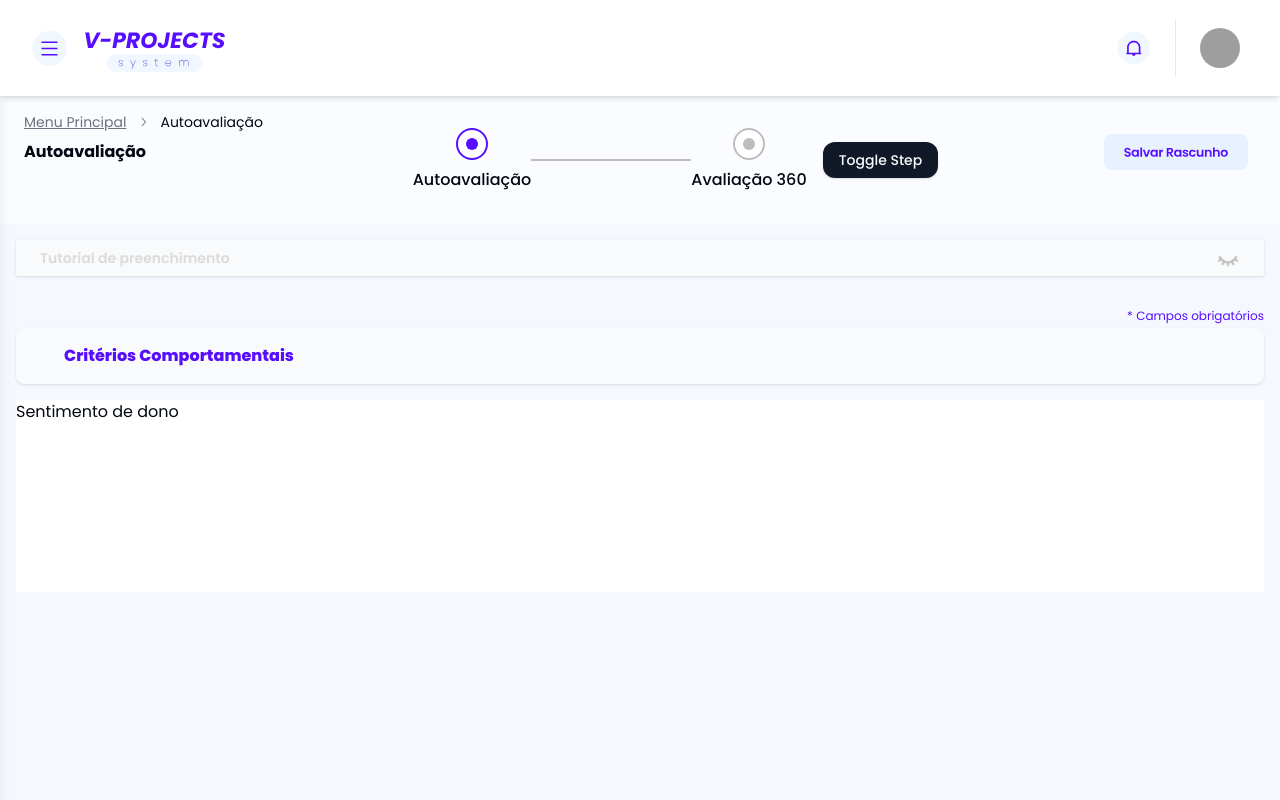
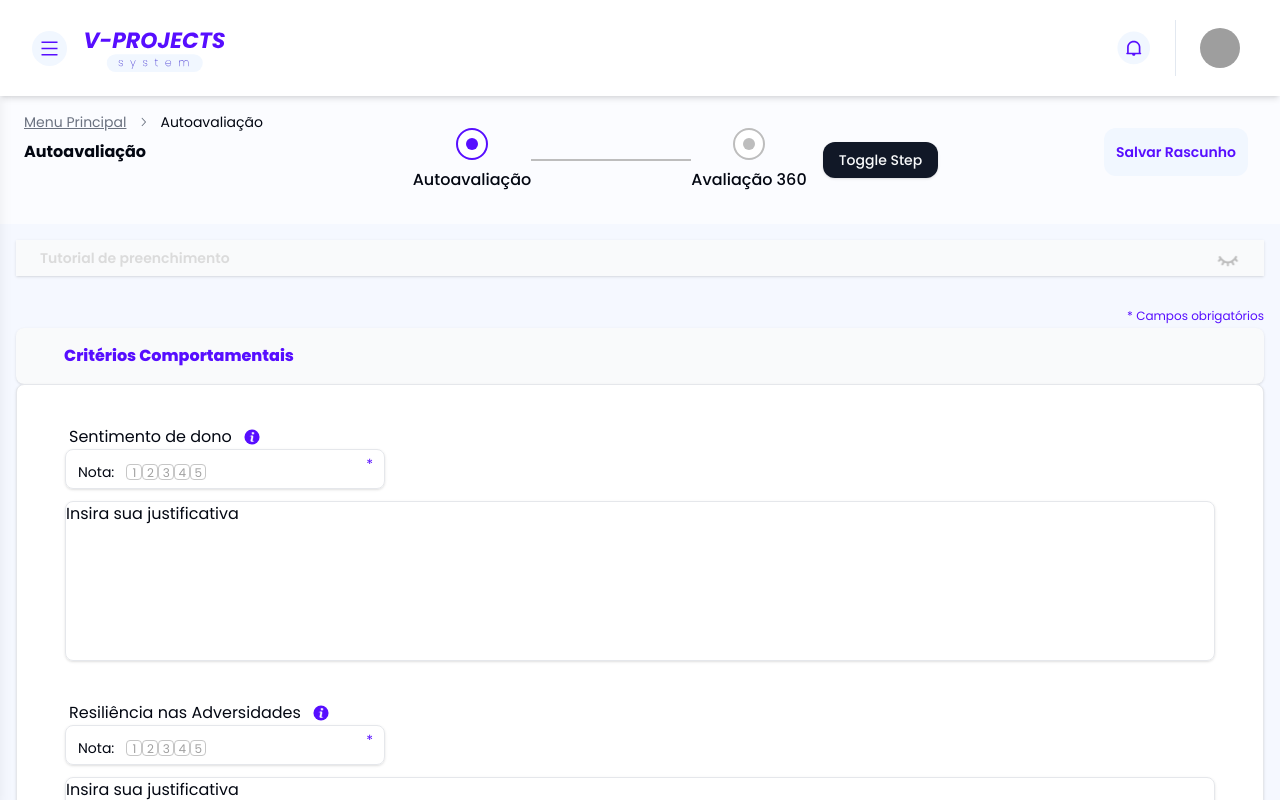
Before and after one commit to ericlbarreto/vprojects-web, a React (Vite) app: page /autoav-colab in a window 1280 px wide. Shown: the top 800 px of the page. Built offline with nearby package versions, Linux system fonts and the light colour scheme; sample sign-in values are in the browser's storage; grey boxes are pictures that could not be loaded.

Commit message:
componente Info, avaliações

```diff
--- /dev/null
+++ b/src/components/notasJustif.tsx
@@ -0,0 +1,38 @@
+
+import NotaQuadrada from "./notaQuadrada";
+import Info from "../assets/info.svg"
+import { useState } from "react";
+
+interface NotaQuadradaProps {
+    text: string;
+    textInfo: string;
+}
+
+
+function NotasJustif({ text, textInfo }: NotaQuadradaProps) {
+    const [condicionalInfo, setCondicionalInfo] = useState(false)
+    return (
+        <div className="mt-10">
+            <div className="flex ml-1">
+                {text}
+                <div onMouseEnter={() => setCondicionalInfo(true)} onMouseLeave={() => setCondicionalInfo(false)}>
+                    <img className="size-4 ml-3 mt-1" src={Info} alt="Info" />
+                </div>
+            </div>
+            {condicionalInfo ?
+                        <div className="absolute w-80 bg-[#F6FAFF] border rounded-sm shadow text-roxoPrincipal text-center font-medium text-sm ml-20">
+                            {textInfo}
+                        </div> : ""}
+            <div className="flex shadow rounded-sm w-80 h-10 pl-3 border text-sm">
+                <div className="pt-3 flex">
+                    <div>Nota:</div>
+                    <div className="pt-0.5 pl-3"><NotaQuadrada isStatic={0} /></div>
+                </div>
+                <div className="text-roxoPrincipal pl-40 pt-1">*</div>
+            </div>
+            <div className="shadow rounded-sm border h-40 mt-3 mr-12">Insira sua justificativa</div>
+        </div>
+    )
+}
+
+export default NotasJustif;
--- a/src/components/subHeaderAv.tsx
+++ b/src/components/subHeaderAv.tsx
@@ -31,7 +31,7 @@ function SubHeaderAv() {
             </div>
 
             <div className="m-8"><Stepper/></div>
-            <button className="m-8 h-12 w-36"> <img  src={SalvarRascunho} alt="Salvar rascunho" /></button>
+            <button className="bg-[#f1f7ff] w-36 h-12 m-8 rounded-md text-roxoPrincipal text-sm font-semibold hover:bg-[#e7edf5]">Salvar Rascunho</button>
     </div>
     )
 }
--- a/src/components/tutorial.tsx
+++ b/src/components/tutorial.tsx
@@ -15,55 +15,55 @@ function Tutorial() {
 
         <div className="bg-[#F9FAFB] m-4 shadow ">
             <div className="flex justify-between">
-                    <p className={`p-2 ml-4 text-sm font-semibold ${closed? "text-[#DBDBDB]" : "text-roxoPrincipal"}`}>Tutorial de preenchimento</p>
+                <p className={`p-2 ml-4 text-sm font-semibold ${closed ? "text-[#DBDBDB]" : "text-roxoPrincipal"}`}>Tutorial de preenchimento</p>
                 <button
-                        onClick={() => setClosed(closed? 0 : 1)} className="p-2 h-6 w-10 mr-4"> <img className="h-6 w-12" src={closed? ClosedEye : OpenEye} alt="Não mostrar tutorial"/>
+                    onClick={() => setClosed(closed ? 0 : 1)} className="p-2 h-6 w-10 mr-4"> <img className="h-6 w-12" src={closed ? ClosedEye : OpenEye} alt="Não mostrar tutorial" />
                 </button>
             </div>
-            {closed? "":
+            {closed ? "" :
                 <div className="m-8">
-                <div className="flex ml-12">
-                    <BolinhaNum num={"1"}/>
-                    <img className="w-44 pb-7" src={LinhaCima} alt="Linha curvada para cima"/>
-                    <BolinhaNum num={"2"}/>
-                    <img className="w-44 pt-7" src={LinhaBaixo} alt="Linha curvada para cima"/>
-                    <BolinhaNum num={"3"}/>
-                    <img className="w-44 pb-7" src={LinhaCima} alt="Linha curvada para cima"/>
-                    <BolinhaNum num={"4"}/>
-                    <img className="w-44 pt-7" src={LinhaBaixo} alt="Linha curvada para cima"/>
-                    <BolinhaNum num={"5"}/>
+                    <div className="flex justify-between mx-12">
+                        <div><BolinhaNum num={"1"} /></div>
+                        <div><img className="pb-7" src={LinhaCima} alt="Linha curvada para cima" /></div>
+                        <div><BolinhaNum num={"2"} /></div>
+                        <div><img className="pt-7" src={LinhaBaixo} alt="Linha curvada para cima" /></div>
+                        <div><BolinhaNum num={"3"} /></div>
+                        <div><img className="pb-7" src={LinhaCima} alt="Linha curvada para cima" /></div>
+                        <div><BolinhaNum num={"4"} /></div>
+                        <div><img className="pt-7" src={LinhaBaixo} alt="Linha curvada para cima" /></div>
+                        <div><BolinhaNum num={"5"} /></div>
                     </div>
                     <div className="flex justify-between">
                         <div>
                             <p className="text-black font-bold text-sm">Ler os critérios de avaliação</p>
                             <p className="text-[#4B4B4B] text-xs w-44 text-center mt-1"> Passando o mouse por cima do botão de informação ao lado de cada critério.</p>
                             <p className="text-roxoPrincipal text-sm mt-8">Escala de avaliação</p>
-                    <div className=" mt-2 ml-10"><NotaQuadrada isStatic={1}/></div>
-                    <p className="text-xs mt-4 ml-10 mb-8">Insatisfatório</p>
+                            <div className=" mt-2"><NotaQuadrada isStatic={1} /></div>
+                            <p className="text-xs mt-4 mb-8">Insatisfatório</p>
                         </div>
                         <div>
                             <p className="text-black font-bold text-sm">Atribuir uma nota</p>
                             <p className="text-[#4B4B4B] text-xs w-44 mt-1"> De acordo com sua percepção e experiência, utilizando a escala de avaliação fornecida.</p>
-                    <div className="mt-11 ml-5"><NotaQuadrada isStatic={2}/></div>
-                    <p className="text-xs mt-4 ml-10 ">Regular</p>
+                            <div className="mt-11 "><NotaQuadrada isStatic={2} /></div>
+                            <p className="text-xs mt-4">Regular</p>
                         </div>
                         <div>
                             <p className="text-black font-bold text-sm mr-10">Justificar as avaliações</p>
                             <p className="text-[#4B4B4B] text-xs w-44 mt-1 ml-1">  Explicando o motivo pelo qual atribuiu determinada nota em cada um dos critérios.</p>
-                    <div className="mt-11 ml-8"><NotaQuadrada isStatic={3}/></div>
-                    <p className="text-xs mt-4 ml-9">Satisfatório</p>
+                            <div className="mt-11"><NotaQuadrada isStatic={3} /></div>
+                            <p className="text-xs mt-4">Satisfatório</p>
                         </div>
                         <div>
                             <p className="text-black font-bold text-sm ml-2">Botão salvar</p>
                             <p className="text-[#4B4B4B] text-xs w-44 mt-1 mr-2"> Caso não tenha finalizado o preenchimento, clique no botão “Salvar Rascunho” para não perder suas respostas.</p>
-                    <div className="mt-7"><NotaQuadrada isStatic={4}/></div>
-                    <p className="text-xs mt-4 ml-6">Bom</p>
+                            <div className="mt-7"><NotaQuadrada isStatic={4} /></div>
+                            <p className="text-xs mt-4">Bom</p>
                         </div>
                         <div>
-                    <p className="text-black font-bold text-sm">Botão prosseguir</p>
+                            <p className="text-black font-bold text-sm mt-1">Botão prosseguir</p>
                             <p className="text-[#4B4B4B] text-xs w-44 mt-1">Se desejar concluir e enviar a autoavaliação, clique no botão "Prosseguir".</p>
-                    <div className="mt-14 ml-8"><NotaQuadrada isStatic={5}/></div>
-                    <p className="text-xs mt-4 ml-12 ">Excelente</p>
+                            <div className="mt-14"><NotaQuadrada isStatic={5} /></div>
+                            <p className="text-xs mt-4">Excelente</p>
                         </div>
                     </div>
                 </div>}
--- a/src/main.tsx
+++ b/src/main.tsx
@@ -4,7 +4,7 @@ import { RouterProvider, createBrowserRouter } from 'react-router-dom'
 import App from './App'
 import Home from './pages/Home'
 import LoginForm from './pages/Login'
-import AutoAvColab from './pages/AutoAvColab'
+import AutoAvColab from './pages/AutoAv'
 
 const router = createBrowserRouter([{
   path: "/",
--- /dev/null
+++ b/src/pages/AutoAv.tsx
@@ -0,0 +1,43 @@
+import SubHeaderAv from "@/components/subHeaderAv";
+import Tutorial from "@/components/tutorial";
+import NotasJustif from "@/components/notasJustif";
+
+function AutoAv() {
+    return (
+        <div className="h-full bg-azulBackground ">
+            <SubHeaderAv />
+            <div className="pt-32">
+                <Tutorial />
+                <div className="text-roxoPrincipal flex justify-end text-xs mr-4 mt-8">* Campos obrigatórios</div>
+                <div>
+                    <div className="bg-[#F9FAFB] shadow mx-4 h-14 font-extrabold text-roxoPrincipal mt-1 pt-4 pl-12 rounded-sm">Critérios Comportamentais</div>
+                    <div className="mx-4 bg-branco rounded-sm pl-12 shadow border">
+                        <NotasJustif text="Sentimento de dono" textInfo="Demonstrar comprometimento e responsabilidade como se fosse dono do negócio." />
+                        <NotasJustif text="Resiliência nas Adversidades" textInfo="Manter-se firme e adaptável frente aos desafios e obstáculos do cotidiano profissional." />
+                        <NotasJustif text="Organização no Trabalho" textInfo="Manter o espaço de trabalho organizado para otimizar a produtividade e eficiência." />
+                        <NotasJustif text="Capacidade de Aprender" textInfo="Estar aberto ao aprendizado contínuo e à absorção de novos conhecimentos e habilidades." />
+                        <div className="mb-6">
+                            <NotasJustif text='Ser "Team Player"' textInfo="Colaborar e apoiar os colegas de equipe para alcançar objetivos comuns." />
+                        </div>
+                    </div>
+                </div>
+                <div className="mt-6">
+                    <div className="bg-[#F9FAFB] shadow mx-4 h-14 font-extrabold text-roxoPrincipal mt-1 pt-4 pl-12 rounded-sm">Critérios de Execução</div>
+                    <div className="mx-4 bg-branco rounded-sm pl-12 shadow border">
+                        <NotasJustif text="Entregar com Qualidade" textInfo="Garantir que o trabalho seja realizado com alto padrão de qualidade e excelência." />
+                        <NotasJustif text="Atender aos Prazos" textInfo="Cumprir os prazos estabelecidos de forma consistente e confiável." />
+                        <NotasJustif text="Fazer Mais com Menos" textInfo="Buscar maneiras criativas e eficientes de alcançar resultados com recursos limitados."/>
+                        <div className="mb-6">
+                            <NotasJustif text="Pensar Fora da Caixa" textInfo="Desenvolver soluções inovadoras e fora do convencional para resolver problemas e impulsionar o progresso da empresa."/>
+                        </div>
+                    </div>
+                </div>
+                <div className="flex justify-end mr-4">
+                    <button className="bg-roxoPrincipal w-48 h-9 rounded-md font-semibold hover:bg-[#6929fe] text-branco mt-12 mb-60">Prosseguir </button>
+                </div>
+            </div>
+        </div>
+    );
+}
+
+export default AutoAv;
--- a/src/pages/AutoAvColab.tsx
+++ /dev/null
@@ -1,21 +0,0 @@
-import SubHeaderAv from "@/components/subHeaderAv";
-import Tutorial from "@/components/tutorial";
-
-
-function AutoAvColab() {
-    return (
-        <div className="h-screen">
-            <SubHeaderAv/>
-            <div className="pt-32">
-                <Tutorial/>
-                <div className="text-roxoPrincipal flex justify-end text-xs mr-4 mt-8">* Campos obrigatórios</div>
-                <div className="bg-[#F9FAFB] shadow m-4 h-14 font-extrabold text-roxoPrincipal mt-1 pt-4 pl-12 rounded-sm">Critérios Comportamentais</div>
-                <div className="m-4 bg-branco h-48">
-                    Sentimento de dono
-                </div>
-            </div>
-        </div>
-    );
-}
-
-export default AutoAvColab;
```
Also changed, not shown: src/assets/info.svg (added), src/assets/salvarRascunho.svg (deleted). Lines whose indentation alone changed are shown as unchanged.
